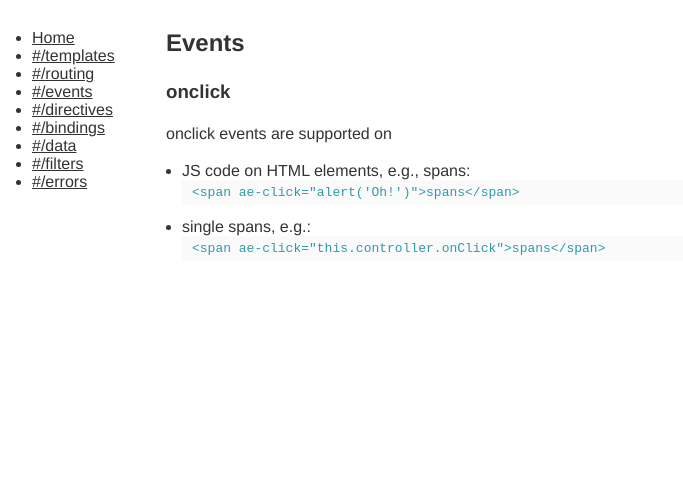
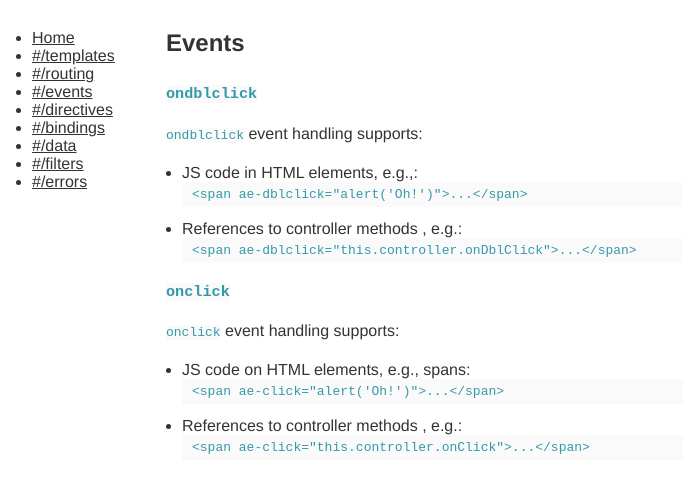
Before and after one commit to rrohm/ultraslim, a website: page main/src/demo/index.html in a window 1280 px wide. Both pictures are taken after a click on the link "#/events". Shown: the part 56-548 px from the top of the page, without its empty margins (0-683 px from the left). Drawn offline with Linux system fonts and the light colour scheme.

Commit message:
Bugfix for endless recursion on self-assinment in model, improved demo et. al..

```diff
--- a/main/nbproject/customs.json
+++ b/main/nbproject/customs.json
@@ -2,6 +2,7 @@
   "elements": {},
   "attributes": {
     "æ-repeat": {},
+    "ae-dblclick": {},
     "ae-model": {},
     "æ-click": {
       "context": "li"
--- a/main/src/demo/index.html
+++ b/main/src/demo/index.html
@@ -42,7 +42,7 @@ THE SOFTWARE.
             message: 'This is a message from the model'
           }
         };
-        v.show('views/fragment1.html', controller);
+        v.show('views/templates.html', controller);
       });
 
       // DIRECTIVES:
@@ -104,7 +104,7 @@ THE SOFTWARE.
           personReplace: function () {
             this.model.persons[1] = {id: 105, lastname: 'Ahnung', firstname: 'Kai', address: 'At Home'};
           },
-          handle: function(id) {
+          handle: function (id) {
             alert('Selected ID# ' + id);
           }
         };
@@ -114,7 +114,12 @@ THE SOFTWARE.
 
       router.on('/events', function () {
         var eventsController = {
-
+          onClick: function () {
+            alert('Click!');
+          },
+          onDblClick: function () {
+            alert('Double-click!');
+          }
         };
 
         v.show('views/events.html', eventsController);
@@ -148,7 +153,7 @@ THE SOFTWARE.
               return '<b>???</b>';
             }
           },
-          handle: function(id) {
+          handle: function (id) {
             alert('Selected ID# ' + id);
           }
         };
--- a/main/src/demo/views/events.html
+++ b/main/src/demo/views/events.html
@@ -1,14 +1,25 @@
 <h2>Events</h2>
 
-<h3>onclick</h3>
-<p>onclick events are supported on</p>
+<h3><code>ondblclick</code></h3>
+<p><code>ondblclick</code> event handling supports:</p>
+
+<ul>
+  <li><div><span ae-dblclick="alert('Oh!')">JS code in HTML elements, e.g.,</span>:</div>
+    <pre><code>&lt;span ae-dblclick="alert('Oh!')"&gt;...&lt;/span&gt;</code></pre>
+  </li>
+  <li><div><span ae-dblclick="this.controller.onDblClick">References to controller methods </span>, e.g.:</div>
+    <pre><code>&lt;span ae-dblclick="this.controller.onDblClick"&gt;...&lt;/span&gt;</code></pre>
+  </li>
+</ul>
+
+<h3><code>onclick</code></h3>
+<p><code>onclick</code> event handling supports:</p>
 
 <ul>
   <li><div>JS code on HTML elements, e.g., <span ae-click="alert('Oh!')">spans</span>:</div>
-    <pre><code>&lt;span ae-click="alert('Oh!')"&gt;spans&lt;/span&gt;</code></pre>
+    <pre><code>&lt;span ae-click="alert('Oh!')"&gt;...&lt;/span&gt;</code></pre>
   </li>
-  <li><div>single <span ae-click="alert('Oh!')">spans</span>, e.g.:</div>
-    <pre><code>&lt;span ae-click="this.controller.onClick"&gt;spans&lt;/span&gt;</code></pre>
+  <li><div><span ae-click="this.controller.onClick">References to controller methods </span>, e.g.:</div>
+    <pre><code>&lt;span ae-click="this.controller.onClick"&gt;...&lt;/span&gt;</code></pre>
   </li>
-
 </ul>
--- a/main/src/src/ae-ultraslim.js
+++ b/main/src/src/ae-ultraslim.js
@@ -439,6 +439,9 @@
           if (!oldValue) {
             return;
           }
+          if (oldValue === newValue) {
+            return;
+          }
 
           if (oldValue.getChangeListeners) {
             if (!newValue.addChangeListener) {
@@ -646,9 +649,11 @@
 
           } else if (attr.name === attrPrefix + 'click') {
             console.log(attrPrefix + 'click', attr.value);
-//            node.attributes.removeNamedItem(attrPrefix + 'click');
+            node.onclick = view.createHandler(node, 'click', attr.value);
 
-            node.onclick = view.createHandler(node, 'click', attr.value);
+          } else if (attr.name === attrPrefix + 'dblclick') {
+            console.log(attrPrefix + 'dblclick', attr.value);
+            node.ondblclick = view.createHandler(node, 'dblclick', attr.value);
 
           } else if (attr.name === attrPrefix + 'bind') {
             console.log(attrPrefix + 'bind', attr.value);
@@ -717,7 +722,9 @@
   };
 
   /**
-   * Closure factory for event handlers.
+   * Factory for event handlers, creates a closure for JS event handling code,
+   * or, if code is a controller method name, returns the reference to the
+   * controller method directly.
    * @param {DOMNode} node The DOM node
    * @param {string} event The event name
    * @param {string} code The code to execute
@@ -726,15 +733,19 @@
   View.prototype.createHandler = function (node, event, code) {
     var me = this;
     console.log('View.prototype.createHandler', me, node.id, event, code);
-
+    var regex = new RegExp('[(].*[)]');
+    if (code.toLowerCase().startsWith('this.controller.') && !regex.test(code)) {
+      return eval(code);
+    } else {
       return function (e) {
         console.log('me: ', me, node, event);
-      if (event === 'click') {
+        if (event === 'click' || event === 'dblclick') {
           e.preventDefault();
         }
         var f = new Function(code);
         f.call(me);
       };
+    }
   };
 
   /**
```
Also changed, not shown: main/src/test/karma.conf.js (+1 -1 lines), main/src/demo/views/templates.html (renamed from main/src/demo/views/fragment1.html), main/src/dist/ae-ultraslim.min.js, 1 other file. Lines whose indentation alone changed are shown as unchanged.
